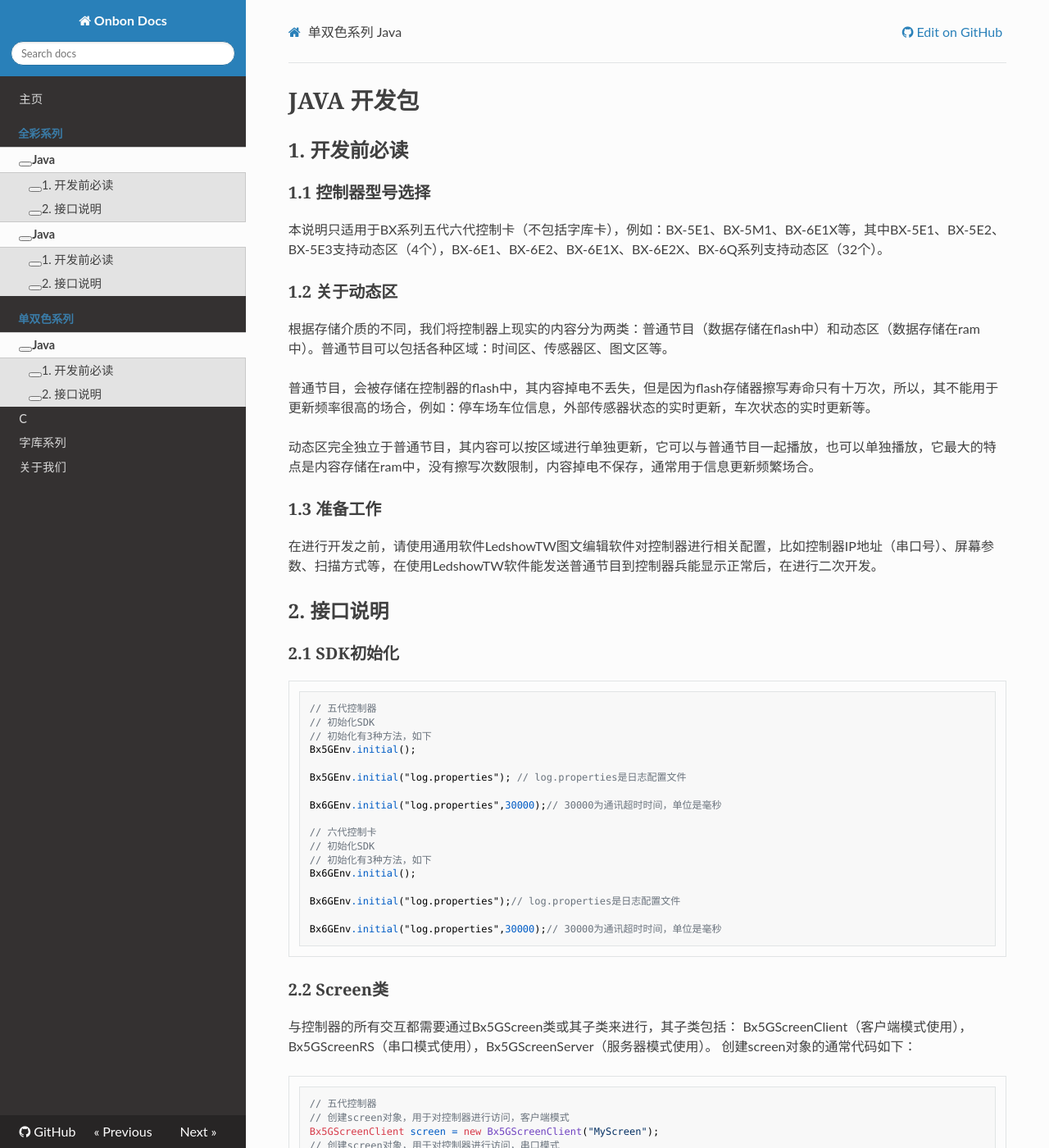
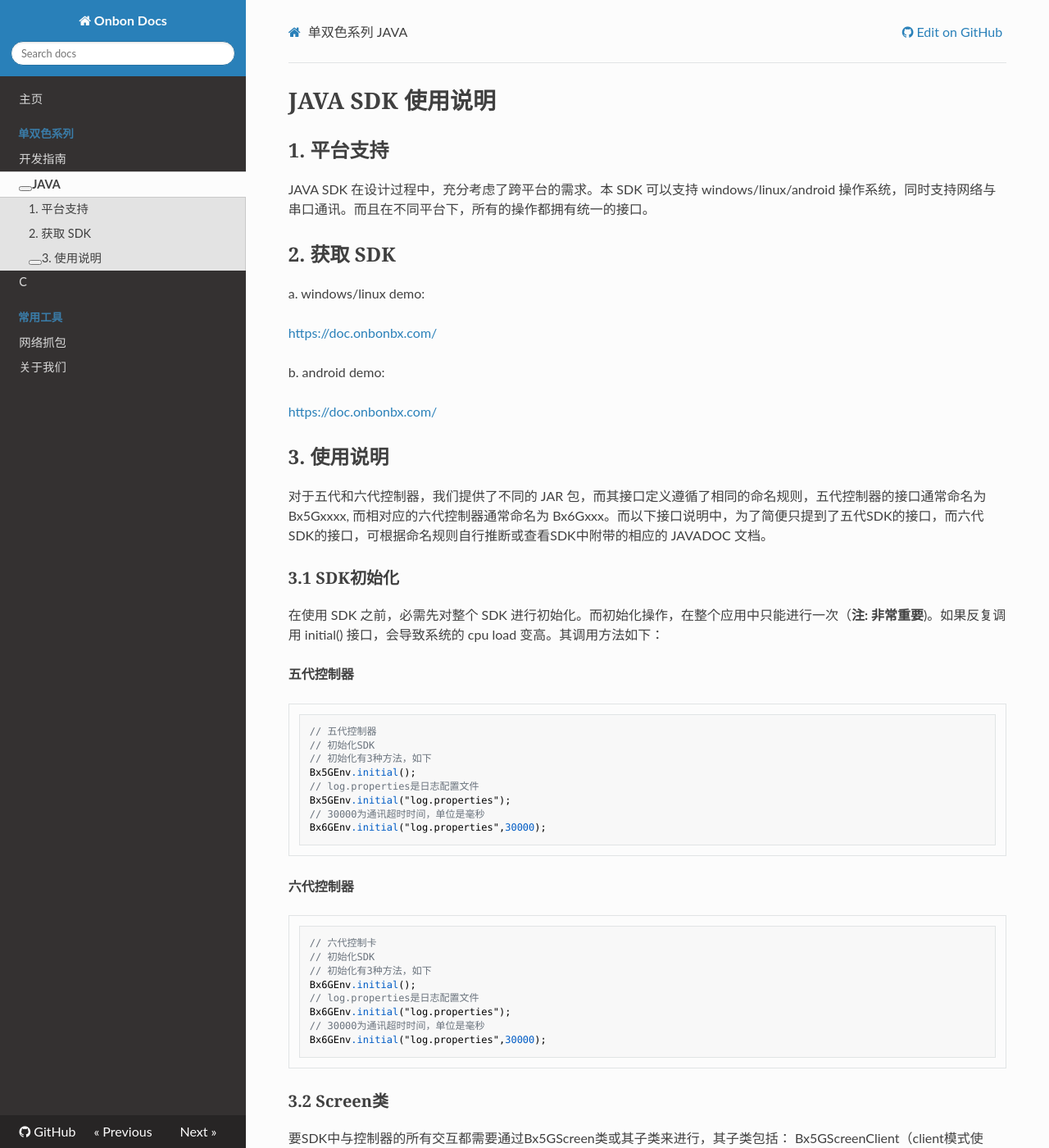
Before and after one commit to onbonlab/onbonlab.github.io, an MkDocs documentation site: the page built from docs/zh/dual/java/java.md, in a window 1280 px wide and 1400 px high. Shown: the whole window at 82% size. Built offline with MkDocs 1.6.1, drawn with Linux system fonts in a browser that asks for light colours; nearby versions of some CDN libraries; some web fonts are replaced; library files that are not in the unit come from our copies; comment, search, counter and statistics services are not loaded; some of the changed text lies outside the part shown.

Commit message:
1. 添加 wireshark.md 2. 更新 /dual/java/java.md

````diff
--- a/docs/zh/dual/java/manual.md
+++ b/docs/zh/dual/java/java.md
@@ -1,48 +1,66 @@
-# JAVA 开发包
-## 1. 开发前必读
-### 1.1 控制器型号选择
-本说明只适用于BX系列五代六代控制卡（不包括字库卡），例如：BX-5E1、BX-5M1、BX-6E1X等，其中BX-5E1、BX-5E2、BX-5E3支持动态区（4个），BX-6E1、BX-6E2、BX-6E1X、BX-6E2X、BX-6Q系列支持动态区（32个）。
-### 1.2 关于动态区
-根据存储介质的不同，我们将控制器上现实的内容分为两类：普通节目（数据存储在flash中）和动态区（数据存储在ram中）。普通节目可以包括各种区域：时间区、传感器区、图文区等。
+# JAVA SDK 使用说明
+## 1. 平台支持
 
-普通节目，会被存储在控制器的flash中，其内容掉电不丢失，但是因为flash存储器擦写寿命只有十万次，所以，其不能用于更新频率很高的场合，例如：停车场车位信息，外部传感器状态的实时更新，车次状态的实时更新等。
+JAVA SDK 在设计过程中，充分考虑了跨平台的需求。本 SDK 可以支持 windows/linux/android 操作系统，同时支持网络与串口通讯。而且在不同平台下，所有的操作都拥有统一的接口。
 
-动态区完全独立于普通节目，其内容可以按区域进行单独更新，它可以与普通节目一起播放，也可以单独播放，它最大的特点是内容存储在ram中，没有擦写次数限制，内容掉电不保存，通常用于信息更新频繁场合。
-### 1.3 准备工作
-在进行开发之前，请使用通用软件LedshowTW图文编辑软件对控制器进行相关配置，比如控制器IP地址（串口号）、屏幕参数、扫描方式等，在使用LedshowTW软件能发送普通节目到控制器兵能显示正常后，在进行二次开发。
+## 2. 获取 SDK
 
-## 2. 接口说明
-### 2.1 SDK初始化
+a. windows/linux demo:
+
+https://doc.onbonbx.com/
+
+b. android demo:
+
+https://doc.onbonbx.com/
+
+## 3. 使用说明
+
+对于五代和六代控制器，我们提供了不同的 JAR 包，而其接口定义遵循了相同的命名规则，五代控制器的接口通常命名为 Bx5Gxxxx, 而相对应的六代控制器通常命名为 Bx6Gxxx。而以下接口说明中，为了简便只提到了五代SDK的接口，而六代SDK的接口，可根据命名规则自行推断或查看SDK中附带的相应的 JAVADOC 文档。
+
+### 3.1 SDK初始化
+
+在使用 SDK 之前，必需先对整个 SDK 进行初始化。而初始化操作，在整个应用中只能进行一次（**注: 非常重要**)。如果反复调用 initial() 接口，会导致系统的 cpu load 变高。其调用方法如下：
+
+**五代控制器**
+
 ```java
 // 五代控制器
 // 初始化SDK
 // 初始化有3种方法，如下
 Bx5GEnv.initial();
+// log.properties是日志配置文件
+Bx5GEnv.initial("log.properties");
+// 30000为通讯超时时间，单位是毫秒
+Bx6GEnv.initial("log.properties",30000);
+```
+**六代控制器**
 
-Bx5GEnv.initial("log.properties"); // log.properties是日志配置文件
-
-Bx6GEnv.initial("log.properties",30000);// 30000为通讯超时时间，单位是毫秒
-
+```java
 // 六代控制卡
 // 初始化SDK
 // 初始化有3种方法，如下
 Bx6GEnv.initial();
+// log.properties是日志配置文件
+Bx6GEnv.initial("log.properties");
+// 30000为通讯超时时间，单位是毫秒
+Bx6GEnv.initial("log.properties",30000);
+```
+### 3.2 Screen类
 
-Bx6GEnv.initial("log.properties");// log.properties是日志配置文件
+要SDK中与控制器的所有交互都需要通过Bx5GScreen类或其子类来进行，其子类包括：
+Bx5GScreenClient（client模式使用），Bx5GScreenRS（串口模式使用），Bx5GScreenServer（server模式使用）。创建screen对象的通常代码如下：
 
-Bx6GEnv.initial("log.properties",30000);// 30000为通讯超时时间，单位是毫秒
-```
-### 2.2 Screen类
-与控制器的所有交互都需要通过Bx5GScreen类或其子类来进行，其子类包括：
-Bx5GScreenClient（客户端模式使用），Bx5GScreenRS（串口模式使用），Bx5GScreenServer（服务器模式使用）。
-创建screen对象的通常代码如下：
+**五代控制器**
 ```java
 // 五代控制器
 // 创建screen对象，用于对控制器进行访问，客户端模式
 Bx5GScreenClient screen = new Bx5GScreenClient("MyScreen");
 // 创建screen对象，用于对控制器进行访问，串口模式
 Bx5GScreenRS screen = new Bx5GScreenRS("MyScreen");
+```
+**六代控制器**
 
+```java
 // 六代控制器创建screen对象方法，以BX-6M系列为例
 // Bx6M 为控制卡型号，只有型号对应才能通讯正常，否则会出现逾时未回应
 // 如果使用的控制器型号在SDK中没有定义，则用Bx6M替代
@@ -51,12 +69,11 @@ Bx6GScreenClient screen = new Bx6GScreenClient("MyScreen",new Bx6M());
 // 创建screen对象，用于对控制器进行访问，串口模式
 Bx6GScreenRS screen = new Bx6GScreenRS("MyScreen",new Bx6M());
 ```
-### 2.3 屏幕连接
+### 3.3 屏幕连接
 在对控制器交互之前，需要先与控制器建立连接，代码如下：
 ```java
 // 连接控制器
 // 其中，192.168.100.199为控制器的实际IP地址，请根据实际情况填写
-// 如果不知道控制器IP地址，请先使用LedshowTW软件设置IP地址，软件下载地址：https://www.onbonbx.com/download/165.html
 // 端口号默认为5005
 // 五代控制器和六代控制器屏幕连接方法一样
 screen.connect("192.168.100.199",5005);
@@ -66,42 +83,92 @@ screen.connect("192.168.100.199",5005);
 // 断开与控制器之间的连接
 screen.disconnect();
 ```
-### 2.4 屏幕控制
+**注1：connect 与 disconnect 必需成对出现，通讯结束时一定要记得断开连接**
+
+**注2：如果不知道控制器IP地址，请先使用LedshowTW软件设置IP地址，软件下载地址：https://www.onbonbx.com/download/165.html**
+
+### 3.4 屏幕控制
+
+SDK 还提供了一些接口，用于对 屏幕进行一些常用操作。
+
+#### 3.4.1 开关机
+
 ```java
-// 以下为一些简单控制命令的使用方法
-// 开关机命令
-screen.turnOff();// 关机
-screen.turnOn();// 开机
-screen.syncTime();// 校时
-screen.ping();// ping命令
-// 查询控制器状态
-screen.checkControllerStatus();
-// 查询控制器当前固件版本
-screen.checkFirmware();
-// 查询控制器内存
-screen.checkMemVolumes();
+// 关机
+screen.turnOff();
+// 开机
+screen.turnOn();
+```
+
+#### 3.4.2 校正时钟
+
+控制器上的时钟不准确时，可以通过此命令对其进行校正。
+
+```java
+// 校时
+screen.syncTime();
+```
+
+#### 3.4.3 锁定屏幕
+
+```java
 // 锁定屏幕当前画面
 screen.lock();
 // 解除锁定屏幕当前画面
 screen.unlock();
+```
+
+屏幕锁定后，画面将被锁定不动。
+
+#### 3.4.4 锁定节目
+
+节目锁定后，控制器将仅播放当前锁定的节目，不再轮播其它节目。
+
+```java
+// 锁定指定节目
+screen.lockProgram(programId, lockDuration);
+// 解除节目锁定
+screen.unlockProgram(programId);
+```
+
+其中，
+
+programId - 节目的 id
+
+lockDuration - 锁定的时间长度，如果为0，则一直锁定
+
+#### 3.4.5 查询固件版本
+
+```java
+// 查询控制器当前固件版本
+screen.checkFirmware();
+```
+
+#### 3.4.6 获取控制器状态
+
+控制器状态中，包含连接在控制器上的传感器的值。如下所示：
+
+```java
 // 通过以下接口回读控制器状态
-Bx5GScreen.Result<ReturnControllersStatus> result = screen.checkControllerStatua();
-if(result.isOK())
-{
+Bx5GScreen.Result<ReturnControllersStatus> result = screen.checkControllerStatus();
+if(result.isOK()){
     ReturnControllerStatus status = result.reply;
-    status.getBrightness();// 取得亮度值
-    status.getTemperature1();// 取得温度传感器温度值
+    // 取得亮度值
+    status.getBrightness();
+    // 取得温度传感器温度值
+    status.getTemperature1();
     // status还有很多接口，根据实际应用进行调用
+    ...
 }
-else
-{
+else{
     ErrorType error = result.getError();
     System.out.println(error);
 }
 ```
-### 2.5 节目与区域
+### 3.5 节目与区域
 节目主要用于组合屏幕上现实的内容，它由多个区域组成。控制器同一时间只能播放一个集美，它是控制器现实内容可以单独更新的最小单位。
 以下，我们将按步骤创建一个节目，并将其发送到控制器进行显示
+
 ```java
 // 创建节目文件
 // 第二个参数为显示屏属性，具体可以参照Bx5GScreenProfile类
--- a/mkdocs.yml
+++ b/mkdocs.yml
@@ -4,13 +4,12 @@ site_name: Onbon Docs
 
 nav:
     - 主页: index.md
-    - 全彩系列:
-        - Java: zh/dual/java/manual.md
-        - C: zh/dual/java/manual.md
     - 单双色系列:
-        - JAVA: zh/dual/java/manual.md
+        - 开发指南: zh/dual/dual.md
+        - JAVA: zh/dual/java/java.md
         - C: zh/dual/c/c.md
-    - 字库系列 : 'zh/k/k.md'
+    - 常用工具:
+        - 网络抓包: zh/tool/wireshark.md
     - 关于我们 : 'about.md'
 
 
````
Also changed, not shown: docs/zh/dual/dual.md (+64 -2 lines), docs/zh/tool/wireshark.md (added, +64 -0 lines), docs/img/wireshark1.png (added), docs/img/wireshark2.png (added).
